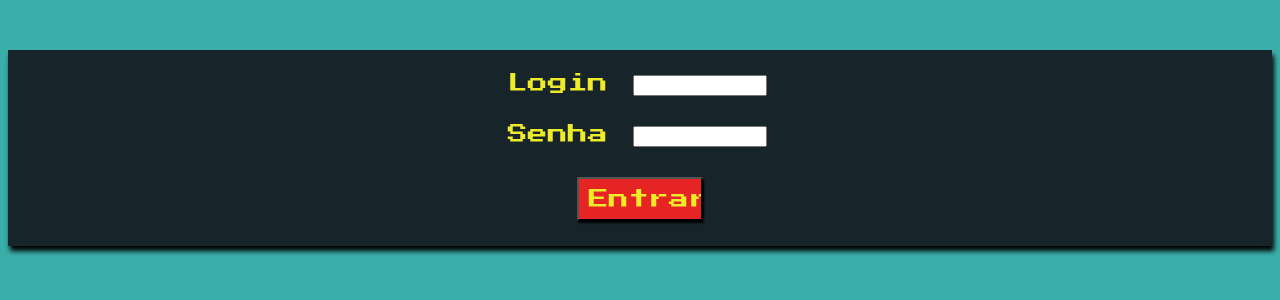
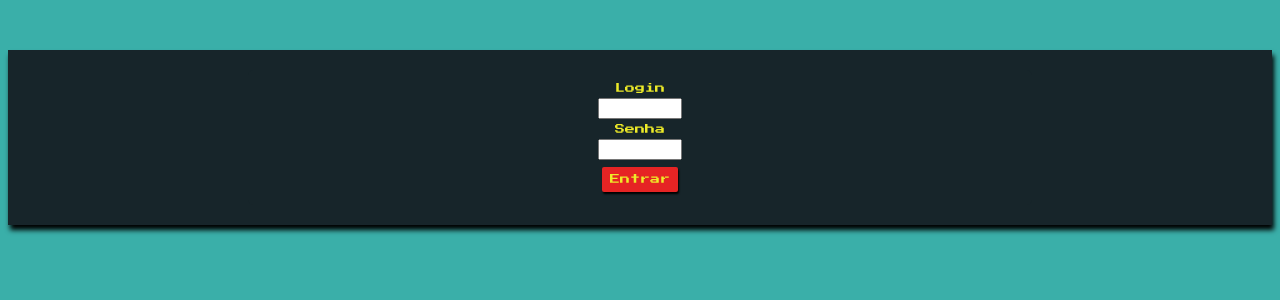
Before and after one commit to gatofeles/CampoMinado, a PHP site: page /html/login.html in a window 1280 px wide. Shown: the part 119-419 px from the top of the page. Run offline with PHP 8.4, Linux system fonts and the light colour scheme.

Commit message:
mudancas

```diff
--- a/css/index.css
+++ b/css/index.css
@@ -79,7 +79,7 @@ body{
     padding: 3px;
     border-radius: 2px;
     opacity: 90%;
-    box-shadow: 1px 2px 2px #000000;
+    box-shadow: 1px 2px 2px #665e5e;
 
 }
 
@@ -97,6 +97,18 @@ body{
 
 .btn{
     background-color: #FFFFFF;
+    padding: 1%;
+    margin: auto;
+    margin-top: 2px;
+    display: inline;
+    border-radius: 2px;
+    box-shadow: 1px 2px 2px #000000;
+    cursor: pointer;
+    font-family: 'Press Start 2P', cursive;
+}
+
+.btnLgn{
+    background-color: rgb(230, 36, 36);;
     padding: 1%;
     margin: auto;
     margin-top: 2px;
@@ -174,6 +186,7 @@ body{
     font-size: 20px;
     font-family: 'Press Start 2P', cursive;
     text-align: center;
+    align-items: center;
 }
 
 #email_password{
@@ -181,16 +194,17 @@ body{
     font-size: 15px;
 }
 
-#sign_in{
-    color:#eeeb28;
-    background-color: rgb(230, 36, 36);
-    padding: 10px;
-    text-align:center;
-    font-size: 20px;
+.loginForm{
+    background-color: #17252a;
+    color: #eeeb28;
+    margin: auto;
+    display: flex;
+    flex-direction: column;
+    align-items: center;
+    justify-content: center;
+    width: 60%;
+    padding: 1%;
+    border-radius: 5px;
+    font-size: 10px;
     font-family: 'Press Start 2P', cursive;
-    border-radius: 2px;
-    box-shadow: 1px 2px 2px #000000;
-    cursor: pointer;
-    text-decoration: none;
-
 }
--- a/html/login.html
+++ b/html/login.html
@@ -16,15 +16,15 @@
         </div>
 
         <div class = "login">
-            <form>
-            <label> Login </label>
-            <input type="email"  id = "email_password">
-            <br><br>
-            <label> Senha </label>
-            <input type="password"  id = "email_password">
-            <br><br>
-            <input type="button" id = "sign_in" value="Entrar">
-        </form>
+            <form class = "loginForm">
+                <label> Login </label>
+                <input type="email"  id = "email_password">
+
+                <label> Senha </label>
+                <input type="password"  id = "email_password">
+
+                <div class = "btnLgn">Entrar</div>
+            </form>
         </div>
 
 
```
